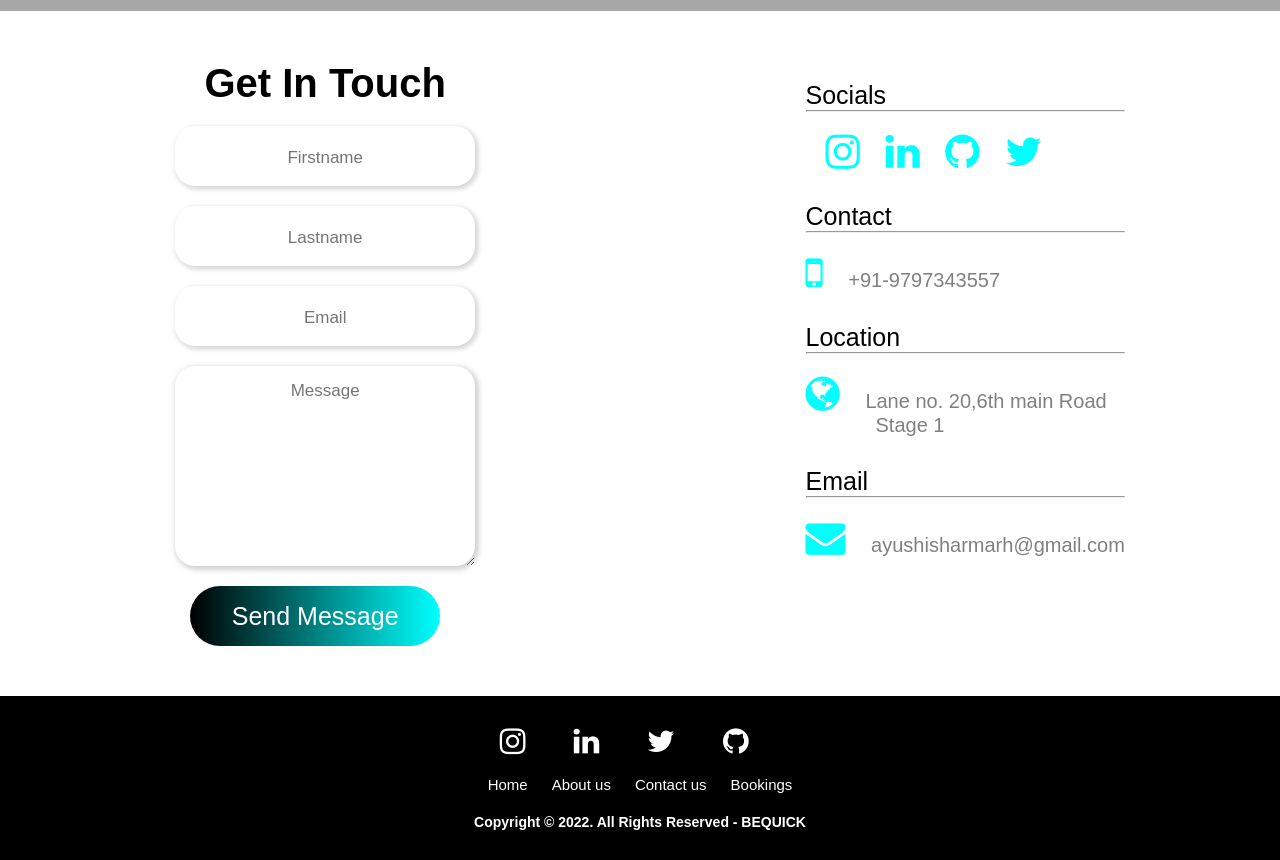
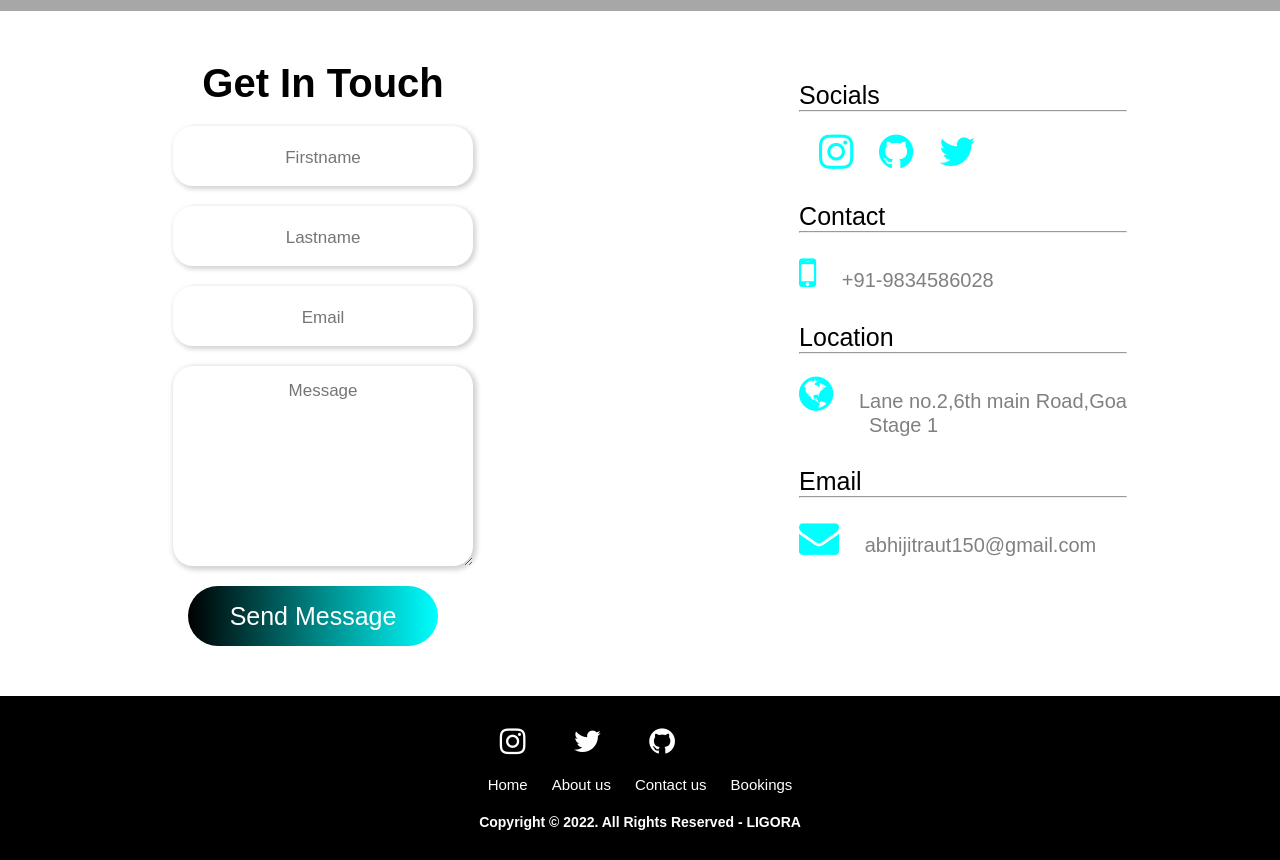
Before and after one commit to ABHIJITRAUT123/Hotel-Booking, a plain HTML site: page html/contactus.html in a window 1280 px wide. Shown: the part 560-1420 px from the top of the page. Drawn offline with Linux system fonts and the light colour scheme; grey boxes are pictures that could not be loaded.

Commit message:
Update contactus.html

```diff
--- a/html/contactus.html
+++ b/html/contactus.html
@@ -14,7 +14,7 @@
     <main>
         <nav class="nav">
             <ul class="nav-list">
-                <span class="logo">BEQUICK</span>
+                <span class="logo">LIGORA</span>
                 <li><a href="../index.html">Home</a></li>
                 <li><a href="aboutus.html">About us</a></li>
                 <li><a href="contactus.html">Contact us</a></li>
@@ -28,7 +28,7 @@
                 Contact US From Anywhere
             </div>
             <div class="hotel-main-image-content-1">
-                At BEQUICK Hotel Group we strive to be first
+                At LIGORA Hotel Group we strive to be first
                 <br>choice in the mind of guests, owners talent.
             </div>
             <button type="button" onclick="location.href='booking.html'"class="bookings-btn">Bookings</button>
@@ -59,8 +59,7 @@
                         <hr/>
                         <div class="social-contact falink">
                             <a href="#"><i class="fa fa-instagram fa-2x" target="_blank"></i></a>
-                            <a href="https://www.linkedin.com/in/ayushi-sharma-4121151b9/" target="_blank"><i class="fa fa-linkedin fa-2x"></i></a>
-                            <a href="https://github.com/Ayushi6Sharma/" target="_blank"><i class="fa fa-github fa-2x"></i></a>
+                            <a href="https://github.com/ABHIJITRAUT123" target="_blank"><i class="fa fa-github fa-2x"></i></a>
                             <a href="#"><i class="fa fa-twitter fa-2x" target="_blank"></i></a>
                         </div>
                     </div>
@@ -70,7 +69,7 @@
                         <div class="contact-number falink">
                             <i class="fa fa-mobile fa-2x"></i>
                             <span class="contact-content">
-                                +91-9797343557
+                                +91-9834586028
                             </span>
                         </div>
                     </div>
@@ -80,7 +79,7 @@
                         <div class="contact-Location falink">
                             <i class="fa fa-globe fa-2x"></i>
                             <span class="contact-content">
-                                Lane no. 20,6th main Road
+                                Lane no.2,6th main Road,Goa
                                 <br/><span class="contact-location-content-br">Stage 1
                             </span>
                         </div>
@@ -91,7 +90,7 @@
                         <div class="contact-email falink">
                             <i class="fa fa-envelope fa-2x"></i>
                             <span class="contact-content">
-                                ayushisharmarh@gmail.com
+                                abhijitraut150@gmail.com
                             </span>
                         </div>
                     </div>
@@ -103,20 +102,17 @@
                       <footer>
                         <div class="footer">
                             <div class="footer-flex">
-                                <!-- <div class="logo" id="footer-logo">BEQUICK</div> -->
+                                <!-- <div class="logo" id="footer-logo">LIGORA</div> -->
                                 <div class="footer-list">
                                     <ul class="footer-list-1">
                                         <li>
                                             <a href="#" target="_blank"><i class="fa fa-instagram fa-2x"></i></a>
                                         </li>
                                         <li>
-                                            <a href="https://www.linkedin.com/in/ayushi-sharma-4121151b9/" target="_blank"><i class="fa fa-linkedin fa-2x"></i></a>
-                                        </li>
-                                        <li>
                                             <a href="#" target="_blank"><i class="fa fa-twitter fa-2x"></i></a>
                                         </li>
                                         <li>
-                                            <a href="https://github.com/Ayushi6Sharma/" target="_blank"><i class="fa fa-github fa-2x"></i></a>
+                                            <a href="https://github.com/ABHIJITRAUT123" target="_blank"><i class="fa fa-github fa-2x"></i></a>
                                         </li>
                                     </ul>
                                     <ul class="footer-list-1 footer-list-2">
@@ -129,7 +125,7 @@
                             </div>
                             <!-- copyright -->
                             <div class="copyright">
-                                Copyright &copy; 2022. All Rights Reserved - BEQUICK
+                                Copyright &copy; 2022. All Rights Reserved - LIGORA
                             </div>
                         </div>
                     </footer>
```
